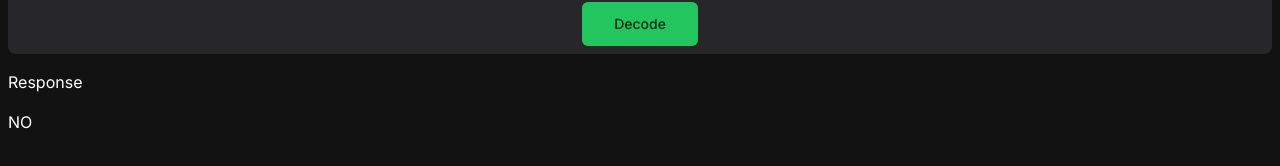
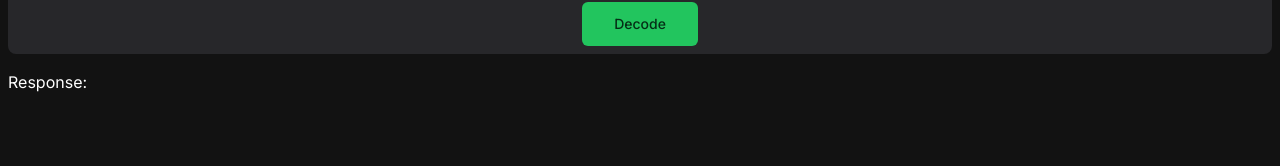
Before and after one commit to itsanishjain/dreams, a Next.js app in the folder frontend/: page / in a window 1280 px wide. Shown: the part 268-434 px from the top of the page. Built offline with nearby package versions, Linux system fonts and the light colour scheme.

Commit message:
more costemic

```diff
--- a/frontend/src/components/content-form.tsx
+++ b/frontend/src/components/content-form.tsx
@@ -138,8 +138,16 @@ export default function ContentForm() {
           </div>
         </div>
       </form>
-      <p>Response</p>
-      <div>{streamDream != "" ? <div>{streamDream}</div> : "NO"}</div>
+      <p>Response:</p>
+      <div>
+        {streamDream != "" ? (
+          <div className="flex-1 rounded-lg bg-secondary px-6 p-2">
+            {streamDream}
+          </div>
+        ) : (
+          <></>
+        )}
+      </div>
     </div>
   );
 }
```
Also changed, not shown: frontend/content/dream-interpretator.mdx (+6 -0 lines).
